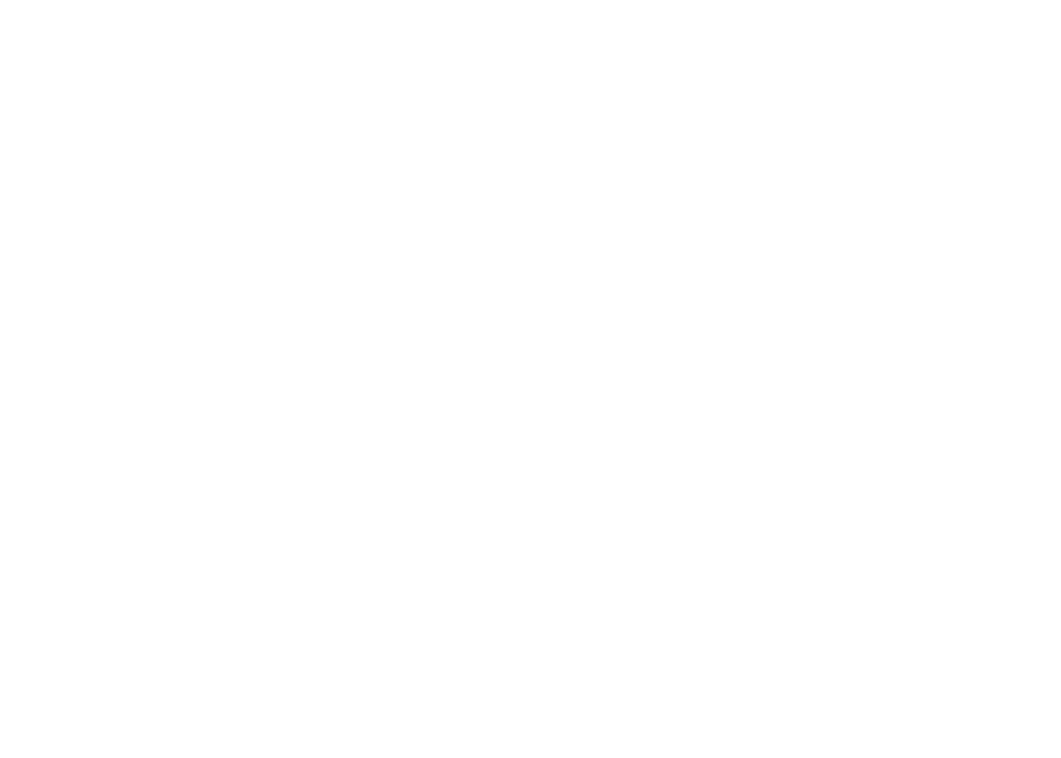
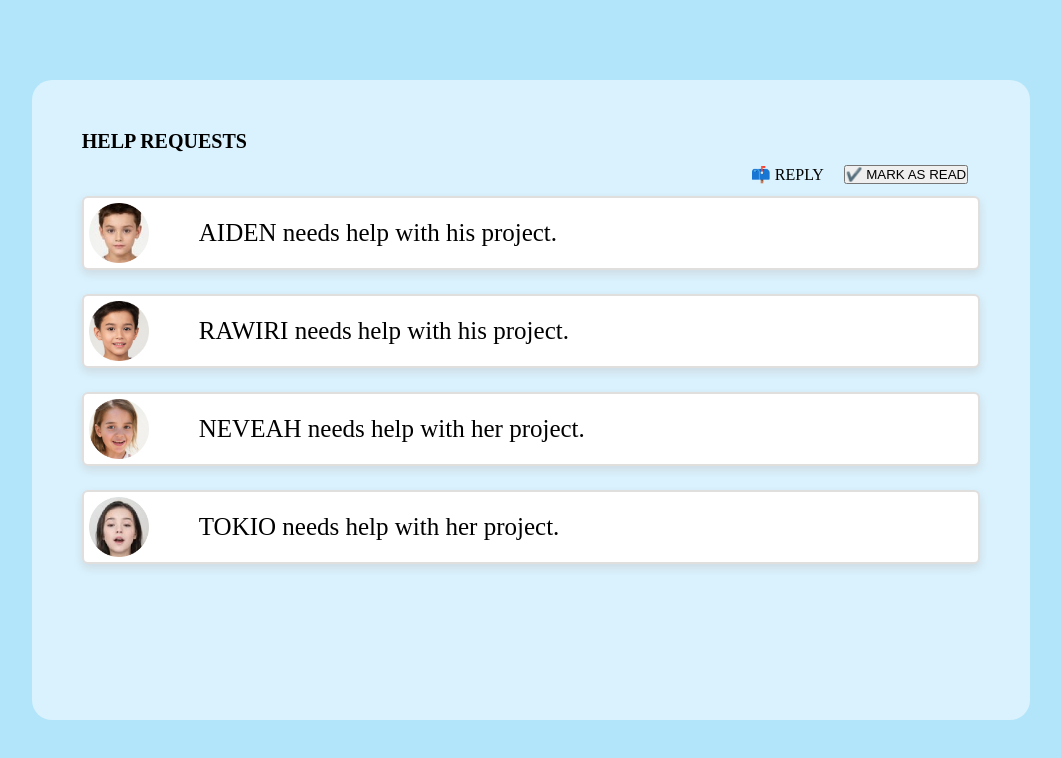
Before and after one commit to Mission-Ready/2502-L4FT17-missionx-frontend-t3, a React (Vite) app: page /helpRequest in a window 1280 px wide. Shown: the top 758 px of the page, without its empty margins (109-1170 px from the left). Built offline with nearby package versions, Linux system fonts and the light colour scheme.

Commit message:
Turqoise: Update CSS

```diff
--- a/package.json
+++ b/package.json
@@ -10,9 +10,12 @@
     "preview": "vite preview"
   },
   "dependencies": {
+    "@emotion/react": "^11.14.0",
+    "@emotion/styled": "^11.14.0",
+    "@mui/material": "^6.4.8",
     "react": "^18.3.1",
     "react-dom": "^18.3.1",
-    "react-router-dom": "^7.3.0"
+    "react-router-dom": "^7.4.0"
   },
   "devDependencies": {
     "@eslint/js": "^9.9.0",
--- /dev/null
+++ b/src/common/TestNav.jsx
@@ -0,0 +1,7 @@
+import React from 'react'
+
+export default function TestNav() {
+  return (
+    <div>TestNav</div>
+  )
+}
--- a/src/pages/Blue/StudentProfile/StudentProfile.jsx
+++ b/src/pages/Blue/StudentProfile/StudentProfile.jsx
@@ -1,7 +1,7 @@
 function StudentProfile() {
   console.log("hello")
   return (
-    <div>This is the student profile page</div>
+    <div></div>
   );
 }
 export default StudentProfile;
--- a/src/pages/Turqoise/HelpRequest/HelpRequest.jsx
+++ b/src/pages/Turqoise/HelpRequest/HelpRequest.jsx
@@ -1,3 +1,33 @@
-export default function HelpRequest(){
-  return
+import React from 'react'
+/* import TestNav from '../../../common/TestNav' */
+import styles from "./Helprequest.module.css"
+
+export default function HelpRequest() {
+  return (
+    <div className={styles.outerContainer}>
+      <div className={styles.innerContainer}>
+        <p className={styles.helpRequest}>HELP REQUESTS</p>
+          <div className={styles.markBtn}>
+            <p>📫 REPLY</p>
+            <button>✔️ MARK AS READ</button>
+          </div>
+            <ul className={styles.listOfStudents}>
+              <li className={styles.box}>
+                <img className={styles.img} src="public\images\students\AidenAndrews.png" alt="" /> AIDEN needs help with his project.
+              </li>
+              <li className={styles.box}>
+                <img className={styles.img} src="public\images\students\RawiriFletcher.png" alt="" /> RAWIRI needs help with his project.
+              </li>
+              <li className={styles.box}>
+                <img className={styles.img} src="public\images\students\NeveahMachenry.png" alt="" /> NEVEAH needs help with her project.
+              </li>
+              <li className={styles.box}>
+                <img className={styles.img} src="public\images\students\TokioHan.png" alt="" /> TOKIO needs help with her project.
+              </li>
+            </ul>
+        { /* <TestNav></TestNav> */ }
+
+      </div>
+    </div>
+  )
 }
--- /dev/null
+++ b/src/pages/Turqoise/HelpRequest/HelpRequest.module.css
@@ -0,0 +1,69 @@
+* {
+    box-sizing: border-box;
+    margin: 0;
+    padding: 0;
+}
+
+.outerContainer {
+    display: flex;
+    justify-content: center;
+    align-items: center;
+    background-color: #B2E4FA;
+    height: 100vh;
+    width: 100%;
+}
+
+.innerContainer {
+    /* display: flex;
+    justify-content: center;
+    align-items: center; */
+    width: 78%;
+    height: 80vh;
+    border-radius: 20px;
+    padding: 50px;
+    background-color: #D9F2FD
+}
+
+.helpRequest {
+    font-size: 20px;
+    font-weight: 700;
+}
+
+.markBtn {
+    display: flex;
+    justify-content: end;
+    gap: 20px;
+    padding: 12px;
+}
+
+
+.listOfStudents {
+    display: grid;
+    grid-column: span;
+    gap: 1.5rem;
+    align-items: center;
+    font-size: 25px;
+}
+
+.box {
+    list-style: none;
+    border: 2px solid rgba(125, 113, 113, 0.232);
+    background-color: white;
+    border-radius: 6px;
+    box-shadow: 0 4px 8px rgba(164, 131, 131, 0.2);
+    padding: 5px;
+    display: flex;
+    align-items: center;
+    gap: 50px;
+}
+
+.img {
+    height: 60px;
+    width: 60px;
+    border: 4ox solid black;
+}
+
+.innerContainer > div {
+    display: flex;
+
+}
--- a/src/pages/Yellow/Home/Home.jsx
+++ b/src/pages/Yellow/Home/Home.jsx
@@ -1,3 +1,7 @@
-export default function(){
-  return
+import React from 'react'
+
+export default function Home() {
+  return (
+    <div></div>
+  )
 }
```
Also changed, not shown: 1 other file (tests, documents, lock files or other folders).
